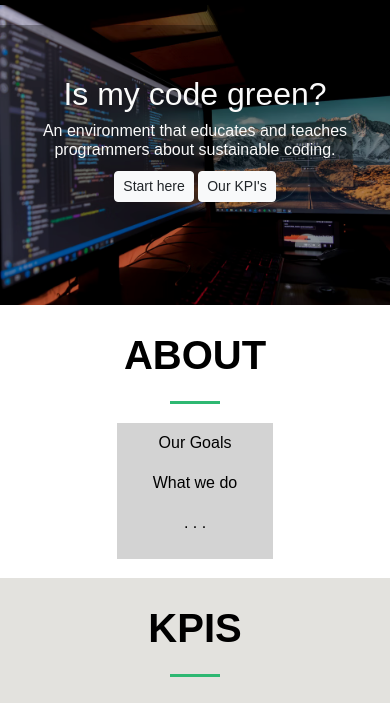
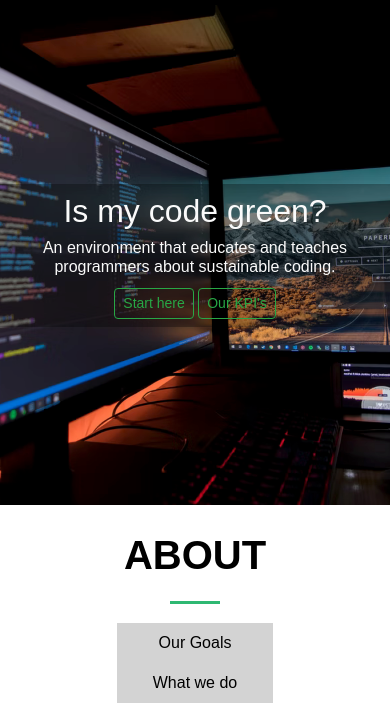
Before and after one commit to niklas1531/green-coding, a plain HTML site: page index.html in a window 390 px wide. Shown: the part 73-776 px from the top of the page. Drawn offline with nearby package versions, Linux system fonts and the light colour scheme.

Commit message:
buttons overview design geändert, Overview Hintergrund vergrößert

```diff
--- a/css/styles.css
+++ b/css/styles.css
@@ -62,6 +62,7 @@ button {
     padding-top: 100px;
     padding-bottom: 200px;
     background: rgba(0, 0, 0, 0.3);
+    width: 100%;
 }
 
 .banner-text h4 {
@@ -71,11 +72,14 @@ button {
 /* Sections */
 .background-section {
     background-color: #e3e2de;
-    padding: 5% 0 0;
-    height: 500px;
+    /*padding: 5% 0 0;*/
+    height: 630px;
     background-image: url('../images/Background.png');
     background-size: cover;
     background-position: center;
+    display: flex;
+    justify-content: center;
+    align-items: center;
 }
 
 .grey-section {
@@ -288,11 +292,16 @@ button {
     }
 
     .background-section {
-        height: 300px;
+        height: 500px;
+        display: flex;
+        justify-content: center;
+        align-items: center;
     }
 
     .banner-text {
-        padding-top: 50px;
+        padding-top: 2%;
+        padding-bottom: 2%;
+
     }
 
     .banner-text h1 {
--- a/index.html
+++ b/index.html
@@ -65,8 +65,8 @@
     <div class="banner-text">
         <h1>Is my code green?</h1>
         <h4>An environment that educates and teaches programmers about sustainable coding.</h4>
-        <button class="btn-light btn-size">Start here</button>
-        <button class="btn-light btn-size">Our KPI's</button>
+        <button class="btn-outline-success btn-size">Start here</button>
+        <button class="btn-outline-success btn-size">Our KPI's</button>
     </div>
 </section>
 
```
